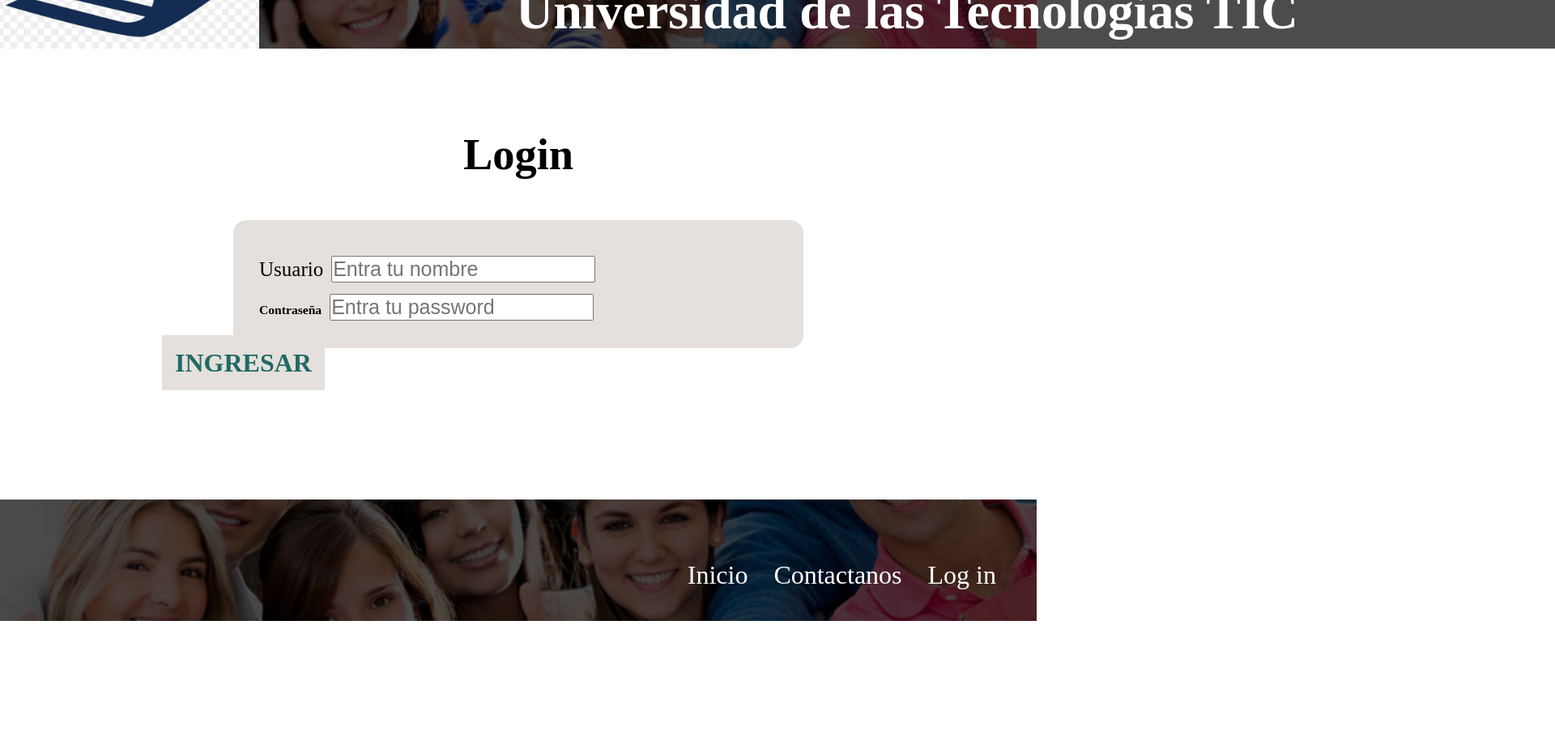
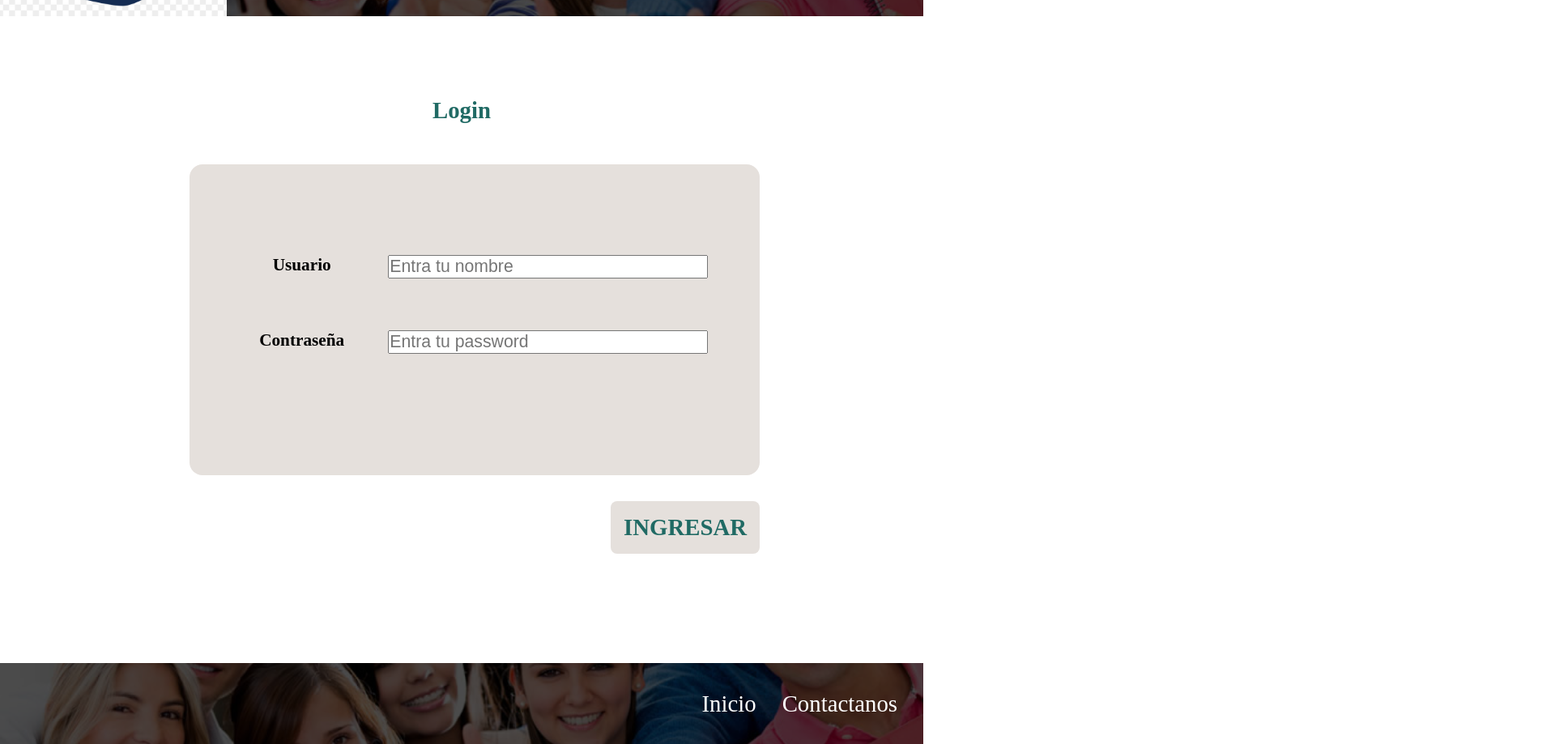
Before and after one commit to dgamero1225/proyecto_g25_grupoc, a plain HTML site: page paginas_web/loginPage.html in a window 1280 px wide. Shown: the part 260-1179 px from the top of the page at 81% size, 1920 px wide, since content can reach past the window. Before the commit the page ends 1027 px from the top, so only its background shows below. Drawn offline with Linux system fonts and the light colour scheme.

Commit message:
modifique el ancho del index.html y termine loginPage.html

```diff
--- a/paginas_web/loginPage.html
+++ b/paginas_web/loginPage.html
@@ -13,49 +13,49 @@
 		}
 
 		body {
-			max-width: 1920px;
+			max-width: 1140px;
 			font-size: 16px;
 		}
 
 		h1 {
-			font-size: 4.0rem;
+			font-size: 3.0rem;
 		}
 
 		h2 {
-			font-size: 3.4rem;
+			font-size: 2.4rem;
 		}
 
 		h3 {
-			font-size: 2.6rem;
+			font-size: 1.8rem;
 		}
 
 		h4 {
-			font-size: 2.0rem;
+			font-size: 1.2rem;
 		}
 
 		p {
-			font-size: 1.8rem;
+			font-size: 1.1rem;
 		}
 
 		a {
-			font-size: 2.0rem;
+			font-size: 1.8rem;
 		}
 
 		/** Header **/
 		.contenedorHeader {
 
 			background-image: url(/images/banner.jpeg);
-			height: 320px;
+			height: 280px;
 			background-size: cover;
 			background-repeat: no-repeat;
 			background-position: center center;
 			display: grid;
-			grid-template-columns: 320px 1600px;
+			grid-template-columns: 280px 860px;
 		}
 
 		.contenedorHeader__imgLogo {
-			height: 320px;
-			width: 320px;
+			height: 280px;
+			width: 280px;
 		}
 
 		.contenedorHeader__banner {
@@ -69,9 +69,10 @@
 			height: 100%;
 		}
 		.contenedorHeader__banner h1 {
-			margin-top: 150px;
+			text-align: center;
+			margin-top: 120px;
 			color: white;
-			text-align:center;
+
 		}
 		.contenedorHeader__navegacion {
 			display: flex;
@@ -92,28 +93,58 @@
 
 		/** Formulario **/
 		.titulo{
+			color: #206A64;
 			text-align: center;
 			margin-top: 100px;
 			margin-bottom: 50px;
 
 		}
+		.contenedor__formulario {
+			width: 42rem;
+			margin: 0 auto;
+			display:grid;
+			grid-template-rows: 2fr 1fr;
+		}
 		.formulario {
-			width: min(40rem,100%);
+			height: 20rem;
+			width: 40rem;
 			margin: 0 auto;
-			font-size: 4rem;
+			font-size: 3.4rem;
 			background-color:#E5E0DC;
 			padding: 2rem;
 			border-radius: 1rem;
 		}
+		.formulario__datos {
+			margin-top: 3rem;
+			display: grid;
+			grid-template-columns: 1fr 2fr;
+		}
+		.formulario__label {
+			margin: 2rem 0;
+			text-align: center;
+			font-weight: bold;
+		}
+		.formulario__input {
+			margin: 2rem 2rem 2rem 0rem;
+
+		}
+		.formulario__boton {
+			margin-top: 2rem;
+			display: flex;
+			justify-content: right;
+		}
 		.boton__ingresar {
+			width:fit-content;
+			height: fit-content;
+			border-radius: 0.5rem;
 			background-color:#E5E0DC;
 			text-decoration: none;
 			color: #206A64;
 			font-weight: bold;
 			text-transform: uppercase;
 			padding: 1rem;
-			margin-top: 200px;
-			margin-left: 200px;
+			align-items: flex-end;
+
 
 
 
@@ -123,9 +154,9 @@
 
 		/** Footer **/
 		.contenedorFooter {
-			margin-top: 150px;
+			margin-top: 40px;
 			background-image: url(/images/banner.jpeg);
-			height: 150px;
+			height: 100px;
 			background-size: cover;
 			background-repeat: no-repeat;
 			background-position: center center;
@@ -138,14 +169,16 @@
 			background-color: rgba(0, 0, 0, 0.7);
 			width: 100%;
 			height: 100%;
+			display: flex;
+			align-items: center;
+			justify-content:right;
 
 		}
 		.navegacion-footer {
 			display: flex;
 			gap: 2rem;
-			justify-content: end;
-			margin-top: 75px;
-			margin-right: 50px;		}
+			padding-right: 2rem;
+		}
 		.navegacion-footer a {
 
 			color: white;
@@ -163,7 +196,6 @@
 				<nav class="contenedorHeader__navegacion">
 					<a href="index.html">Inicio</a>
 					<a href="contacto.html">Contactanos</a>
-					<a href="loginPAge.html">Log in</a>
 				</nav>
 
 				<h1>Universidad de las Tecnologias TIC</h1>
@@ -173,20 +205,22 @@
 	</header>
 
 	<section>
-		<h2 class="titulo">Login</h2>
-		<form class="formulario">
-
-			<div>
-				<label class="formulario__label" for="EntradaUsuario">Usuario</label>
-				<input type="text" placeholder="Entra tu nombre" name="EntradaUsuario" id="EntradaUsuario" required>
-				<br>
-				<label class="formulario__label" for="EntradaContraseña"><b>Contraseña</b></label>
-				<input type="password" placeholder="Entra tu password" name="EntradaContraseña" id="EntradaContraseña" required>
+		<h3 class="titulo">Login</h3>
+		<div class="contenedor__formulario">
+			<form class="formulario">
+				<div class="formulario__datos">
+					<label class="formulario__label" for="EntradaUsuario">Usuario</label>
+					<input class="formulario__input" type="text" placeholder="Entra tu nombre" name="EntradaUsuario" id="EntradaUsuario" required>
+					<label class="formulario__label" for="EntradaContraseña">Contraseña</label>
+					<input class="formulario__input" type="password" placeholder="Entra tu password" name="EntradaContraseña" id="EntradaContraseña" required>
+				</div>
+			</form>
+			<div class="formulario__boton">
+				<a class="boton__ingresar" href="#">Ingresar</a>
 			</div>
 
-		</form>
+		</div>
 
-			<a class="boton__ingresar" href="#">Ingresar</a>
 
 	</section>
 
@@ -197,7 +231,6 @@
 				<nav class="navegacion-footer">
 					<a href="index.html">Inicio</a>
 					<a href="contacto.html">Contactanos</a>
-					<a href="loginPAge.html">Log in</a>
 				</nav>
 			</div>
 		</div>
```
Also changed, not shown: paginas_web/index.html (+26 -23 lines).
